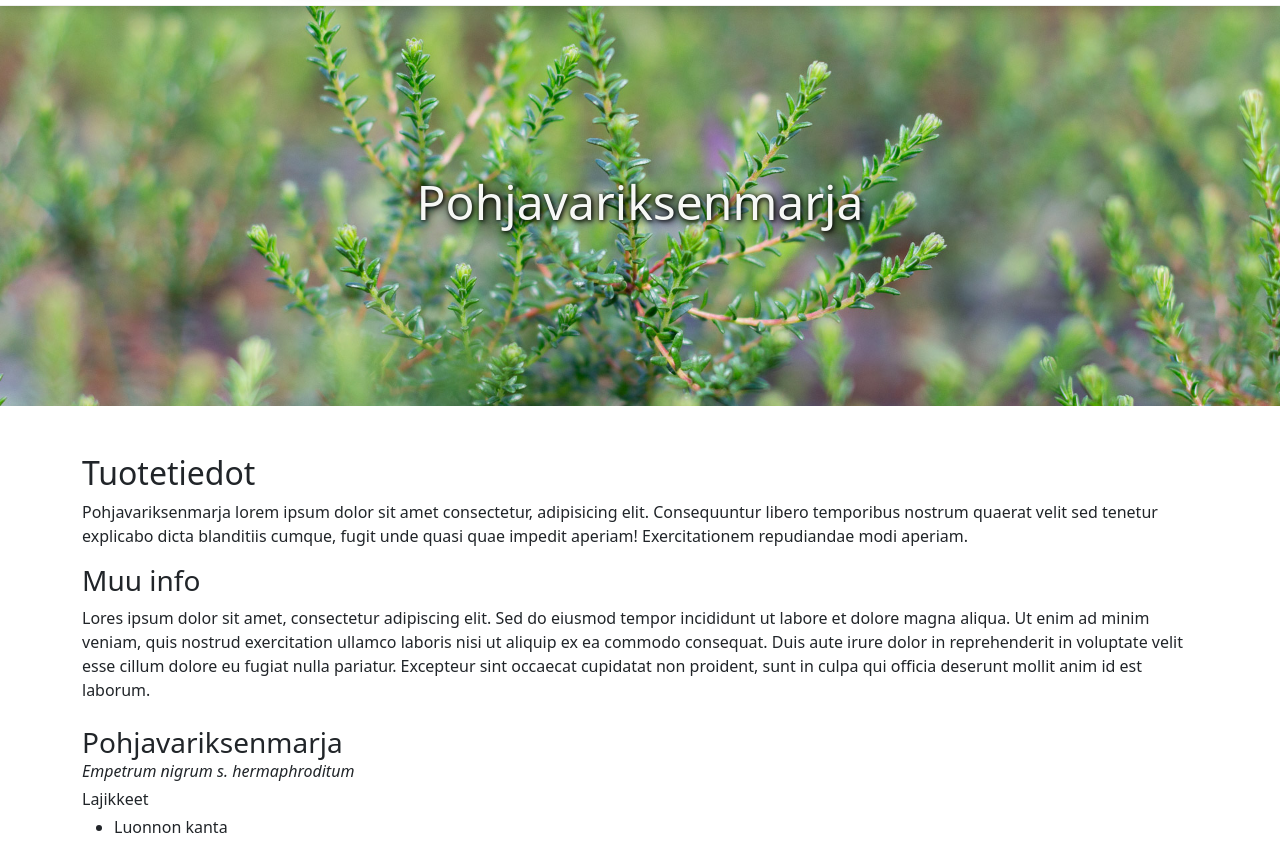
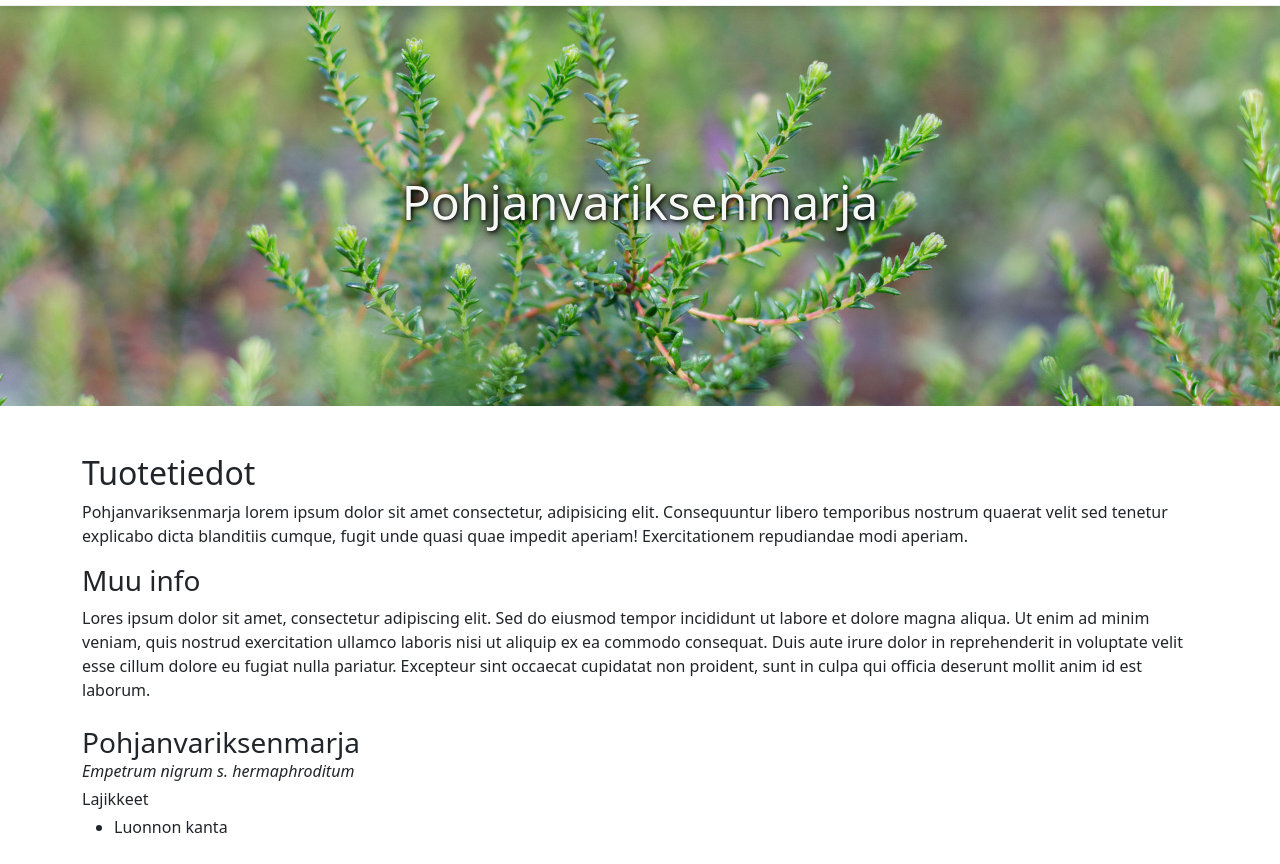
Before and after one commit to valpalt/peuraniemen-taimitarha-website, a plain HTML site: page tuotteet/pohjavariksenmarja/index.html in a window 1280 px wide. Shown: the part 88-952 px from the top of the page. Drawn offline with nearby package versions, Linux system fonts and the light colour scheme.

Commit message:
Korjattu typo pohjavariksenmarja -> pohjanvariksenmarja

```diff
--- /dev/null
+++ b/lajikkeet/pohjanvariksenmarja.html
@@ -0,0 +1,2 @@
+<!DOCTYPE html>
+<html lang="fi"><head><meta charset="UTF-8"><meta http-equiv="refresh" content="0; url=/tuotteet/pohjanvariksenmarja/"><link rel="canonical" href="https://peuraniementaimitarha.fi/tuotteet/pohjanvariksenmarja/"><script>(function(){var p=location.pathname.startsWith('/peuraniemen-taimitarha-website/')?'/peuraniemen-taimitarha-website':'';location.replace(p+'/tuotteet/pohjanvariksenmarja/')})();</script><title>Ohjataan...</title></head><body><p><a href="/tuotteet/pohjanvariksenmarja/">Jatka sivulle</a></p></body></html>
--- a/tuotteet/pohjavariksenmarja/index.html
+++ b/tuotteet/pohjavariksenmarja/index.html
@@ -3,7 +3,7 @@
 <head>
     <meta charset="UTF-8">
     <meta name="viewport" content="width=device-width, initial-scale=1.0">
-    <title>Pohjavariksenmarja</title>
+    <title>Pohjanvariksenmarja</title>
     <link rel="stylesheet" href="../../assets/css/products.css">
     <link rel="stylesheet" href="../../assets/css/style.css">
     <link rel="stylesheet" href="../../assets/css/header.css">
@@ -24,20 +24,20 @@
     <main>
         <!-- Kansikuva -->
         <div class="hero-section position-relative">
-            <img src="../../assets/img/pohjavariksenmarja_tausta.jpg" alt="Kuva mustikantaimista sadettajan alla" class="img-fluid" style="object-fit: cover; height: 400px; width: 100%;">
+            <img src="../../assets/img/pohjanvariksenmarja_tausta.jpg" alt="Kuva pohjanvariksenmarjasta" class="img-fluid" style="object-fit: cover; height: 400px; width: 100%;">
             <div class="product-title position-absolute top-50 start-50 translate-middle">
-                <h1>Pohjavariksenmarja</h1>
+                <h1>Pohjanvariksenmarja</h1>
             </div>
         </div>
     <div class="container my-5">
         <h2>Tuotetiedot</h2>
-        <p>Pohjavariksenmarja lorem ipsum dolor sit amet consectetur, adipisicing elit. Consequuntur libero temporibus nostrum quaerat velit sed tenetur explicabo dicta blanditiis cumque, fugit unde quasi quae impedit aperiam! Exercitationem repudiandae modi aperiam.</p>
+        <p>Pohjanvariksenmarja lorem ipsum dolor sit amet consectetur, adipisicing elit. Consequuntur libero temporibus nostrum quaerat velit sed tenetur explicabo dicta blanditiis cumque, fugit unde quasi quae impedit aperiam! Exercitationem repudiandae modi aperiam.</p>
         <h3>Muu info</h3>
             <p>Lores ipsum
                 dolor sit amet, consectetur adipiscing elit. Sed do eiusmod tempor incididunt ut labore et dolore magna aliqua. Ut enim ad minim veniam, quis nostrud exercitation ullamco laboris nisi ut aliquip ex ea commodo consequat. Duis aute irure dolor in reprehenderit in voluptate velit esse cillum dolore eu fugiat nulla pariatur. Excepteur sint occaecat cupidatat non proident, sunt in culpa qui officia deserunt mollit anim id est laborum.
             </p>
         <div class ="product-varieties">
-            <h3>Pohjavariksenmarja</h3>
+            <h3>Pohjanvariksenmarja</h3>
             <i>Empetrum nigrum s. hermaphroditum</i>
             <p>Lajikkeet</p>
             <ul>
```
Also changed, not shown: lajikkeet/pohjavariksenmarja.html (deleted, +0 -2 lines), pohjanvariksenmarja/index.html (added, +2 -0 lines), pohjavariksenmarja/index.html (deleted, +0 -2 lines), tuotteet/index.html (+1 -1 lines), tuotteet/luonnonmarjat/index.html (+1 -1 lines), assets/img/pohjanvariksenmarja_tausta.jpg (renamed from assets/img/pohjavariksenmarja_tausta.jpg).
